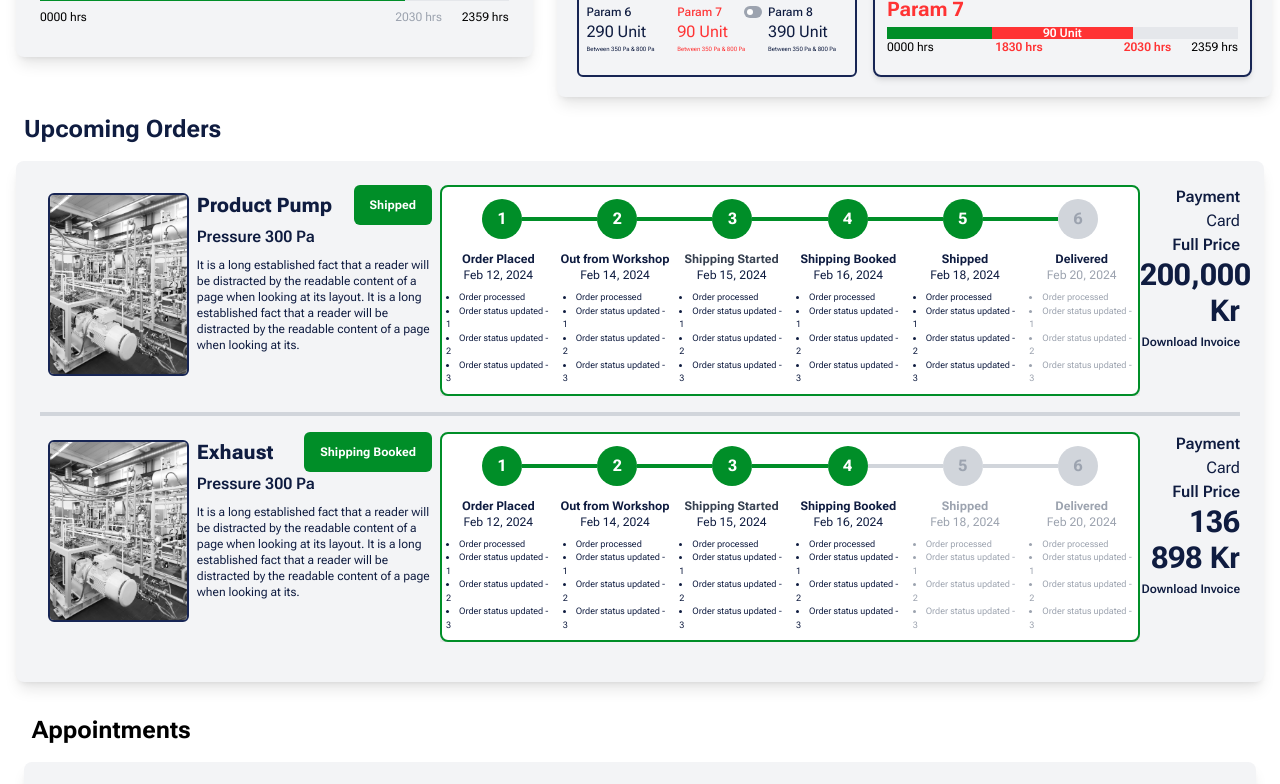
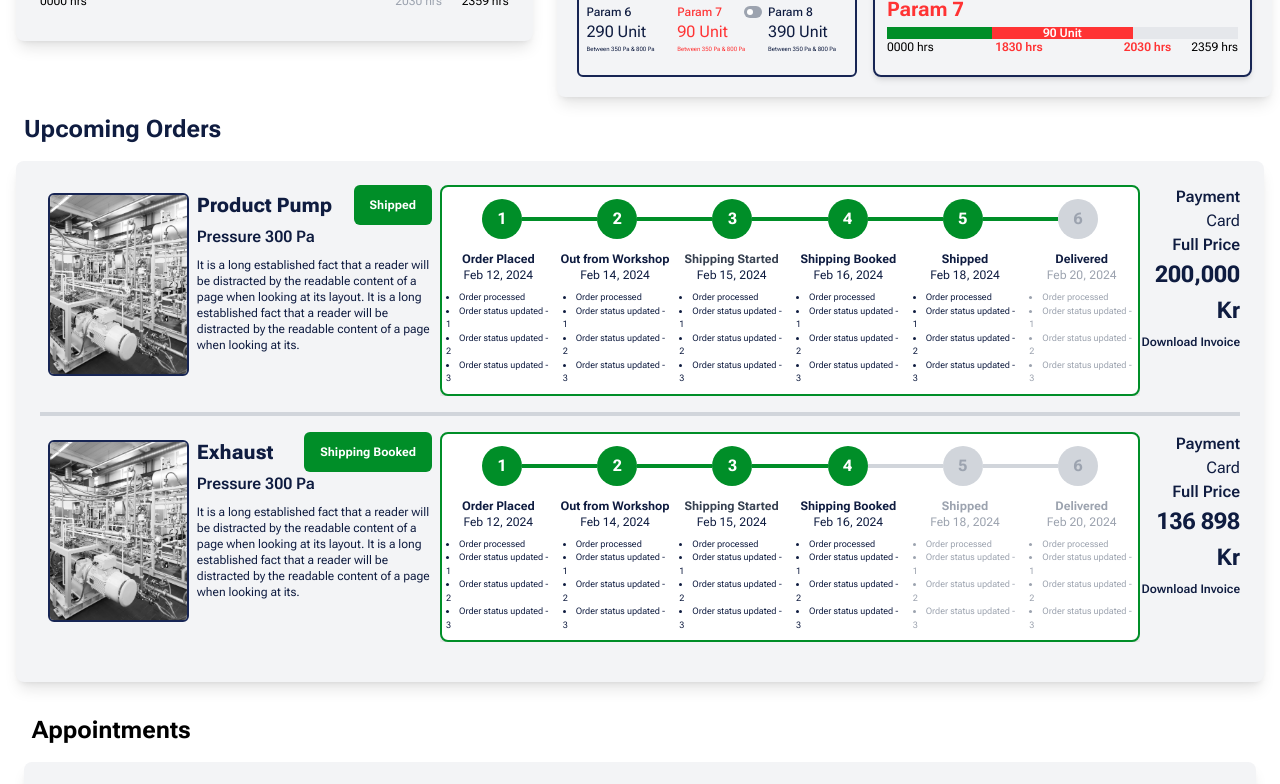
Before and after one commit to sharankumarreddyk/React-Tailwind-1, a React (Vite) app: page / in a window 1280 px wide. Shown: the part 539-1323 px from the top of the page. Built offline with nearby package versions, Linux system fonts and the light colour scheme.

Commit message:
minor changes

```diff
--- a/src/components/HomeComponents/AllAlarm.jsx
+++ b/src/components/HomeComponents/AllAlarm.jsx
@@ -192,7 +192,7 @@ const AllAlarm = () => {
         </div>
 
         <div className="flex justify-between w-full md:text-xs text-[8px] mb-2">
-          <div className="space-x-[72%] w-[65%]">
+          <div className="space-x-[63%] w-[65%]">
             <span className="text-black">0000 hrs</span>
             <span className="text-black">1830 hrs</span>
           </div>
--- a/src/components/HomeComponents/Bill.jsx
+++ b/src/components/HomeComponents/Bill.jsx
@@ -3,12 +3,12 @@ import React from 'react'
 function Bill({paymentmethod , price}) {
   return (
     <>
-    <div className="col-span-1 mt-2 lg:mt-0">
-                        <div className="lg:text-right text-[#0F1C40] text-left">
+    <div className="col-span-2 mt-2 lg:mt-0">
+                        <div className="lg:text-right text-[#0F1C40] text-left gap-y-3">
                             <p className="font-semibold">Payment</p>
                             <p>{paymentmethod}</p>
                             <p className="font-semibold">Full Price</p>
-                            <p className="text-3xl font-bold">{price} Kr</p>
+                            <p className="lg:text-[23px] text-3xl font-bold">{price}</p>
                             <a href="abc" className="text-xs font-semibold">Download Invoice</a>
                         </div>
                     </div>
--- a/src/components/HomeComponents/HomeAppointments.jsx
+++ b/src/components/HomeComponents/HomeAppointments.jsx
@@ -5,7 +5,7 @@ const HomeAppointments = () => {
   return (
     <div className="p-6">
       <h2 className="text-2xl font-bold sm:px-2 mb-4">Appointments</h2>
-      <div className="bg-gray-100 md:p-6  rounded-lg shadow-lg sm:overflow-x-auto xl:overflow-hidden overflow-hidden md:scale-100 scale-95 ">
+      <div className="bg-gray-100 md:p-6 p-2 rounded-lg shadow-lg sm:overflow-x-auto xl:overflow-hidden overflow-hidden md:scale-100 scale-95 ">
         <div className="sm:min-w-[1200px] grid sm:grid-cols-3 justify-around md:gap-16 gap-4 md:p-19">
           {/* Appointment 1 */}
 
--- a/src/components/HomeComponents/UpcomingOrders.jsx
+++ b/src/components/HomeComponents/UpcomingOrders.jsx
@@ -42,7 +42,7 @@ const UpcomingOrders = () => {
           </div>
 
           <div className="col-span-1 mt-2 lg:mt-0">
-            <Bill paymentmethod={"Card"} price={"200,000"} />
+            <Bill paymentmethod={"Card"} price={"200,000 Kr"} />
           </div>
         </div>
 
@@ -82,7 +82,7 @@ const UpcomingOrders = () => {
           </div>
 
           <div className="col-span-1 mt-2 lg:mt-0">
-            <Bill paymentmethod={"Card"} price={"136 898"} />
+            <Bill paymentmethod={"Card"} price={"136 898 Kr"} />
           </div>
         </div>
       </div>
```
